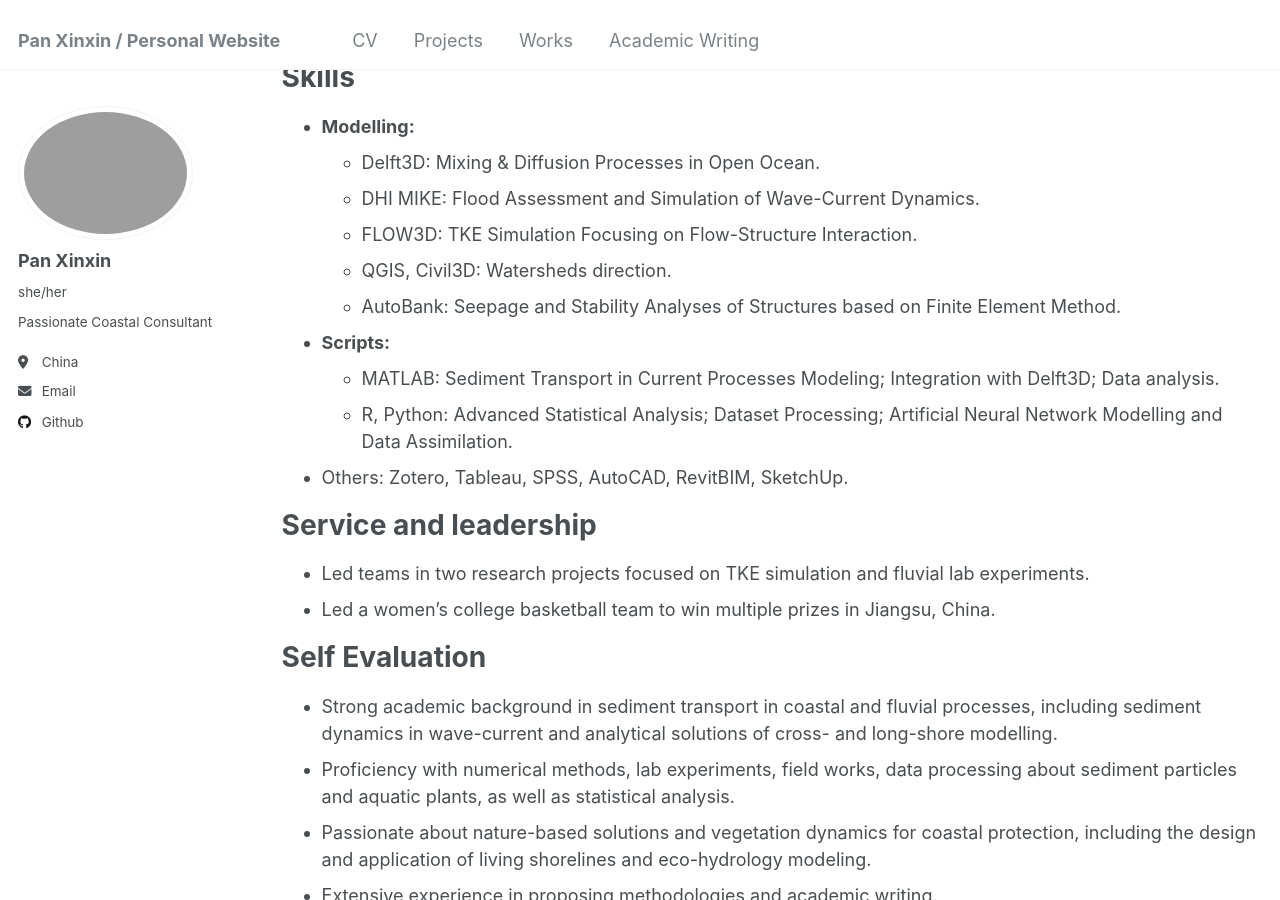
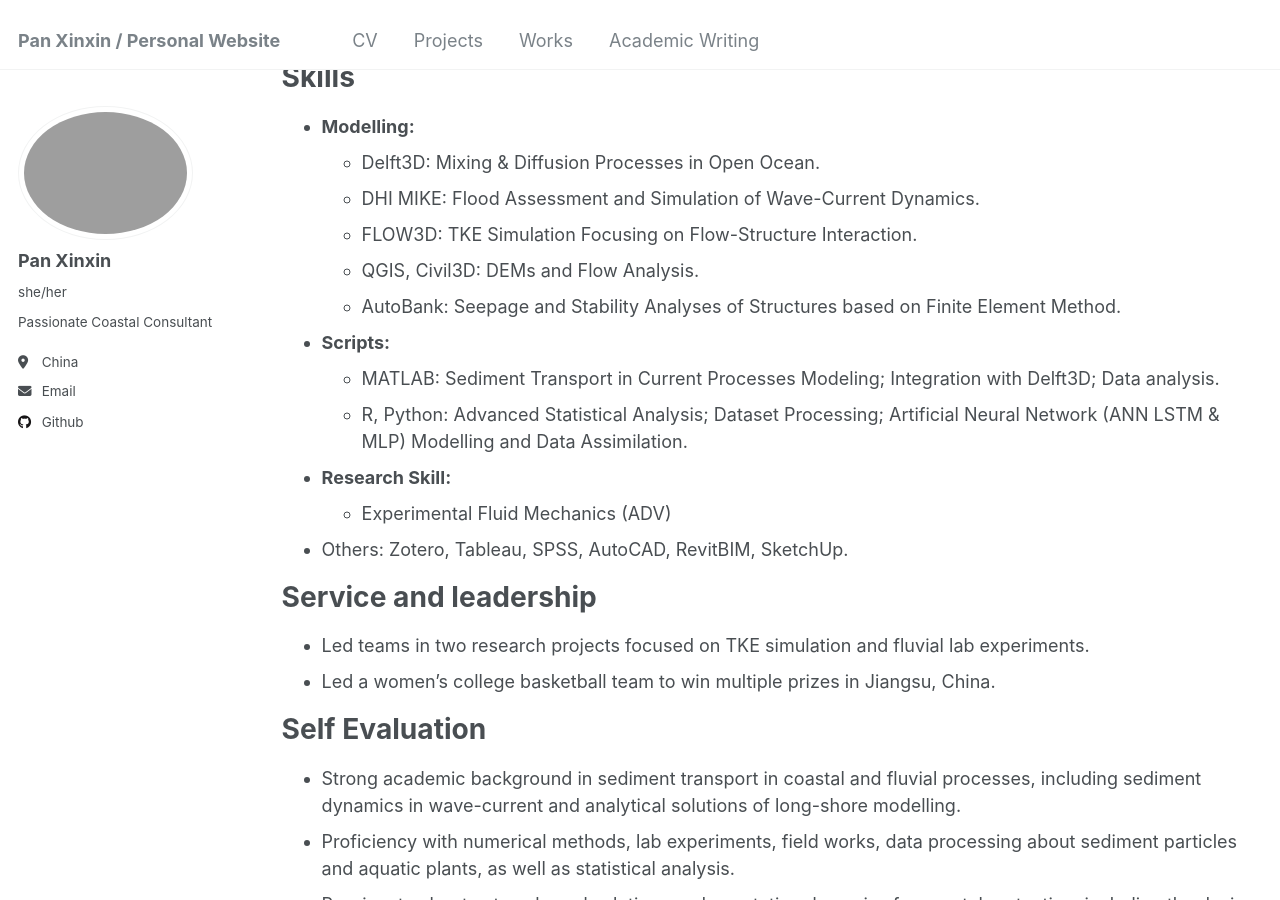
Before and after one commit to kingdaxing/kingdaxing.github.io, a Jekyll site: the page built from _pages/cv.md, in a window 1280 px wide and 900 px high, scrolled down 821 px. Built offline with Jekyll 4.4.1, drawn with Linux system fonts in a browser that asks for light colours.

Commit message:
Update cv.md

```diff
--- a/_pages/cv.md
+++ b/_pages/cv.md
@@ -38,11 +38,13 @@ Skills
   * Delft3D: Mixing & Diffusion Processes in Open Ocean.
   * DHI MIKE: Flood Assessment and Simulation of Wave-Current Dynamics.
   * FLOW3D: TKE Simulation Focusing on Flow-Structure Interaction.
-  * QGIS, Civil3D: Watersheds direction.
+  * QGIS, Civil3D: DEMs and Flow Analysis.
   * AutoBank: Seepage and Stability Analyses of Structures based on Finite Element Method.
 * **Scripts:**
   * MATLAB: Sediment Transport in Current Processes Modeling; Integration with Delft3D; Data analysis.
-  * R, Python: Advanced Statistical Analysis; Dataset Processing; Artificial Neural Network Modelling and Data Assimilation.
+  * R, Python: Advanced Statistical Analysis; Dataset Processing; Artificial Neural Network (ANN LSTM & MLP) Modelling and Data Assimilation.
+* **Research Skill:**
+  * Experimental Fluid Mechanics (ADV)
 * Others: Zotero, Tableau, SPSS, AutoCAD, RevitBIM, SketchUp.
 
 
@@ -54,7 +56,7 @@ Service and leadership
 
 Self Evaluation
 ======
-* Strong academic background in sediment transport in coastal and fluvial processes, including sediment dynamics in wave-current and analytical solutions of cross- and long-shore modelling.
+* Strong academic background in sediment transport in coastal and fluvial processes, including sediment dynamics in wave-current and analytical solutions of long-shore modelling.
 * Proficiency with numerical methods, lab experiments, field works, data processing about sediment particles and aquatic plants, as well as statistical analysis.
 * Passionate about nature-based solutions and vegetation dynamics for coastal protection, including the design and application of living shorelines and eco-hydrology modeling.
 * Extensive experience in proposing methodologies and academic writing.
```
